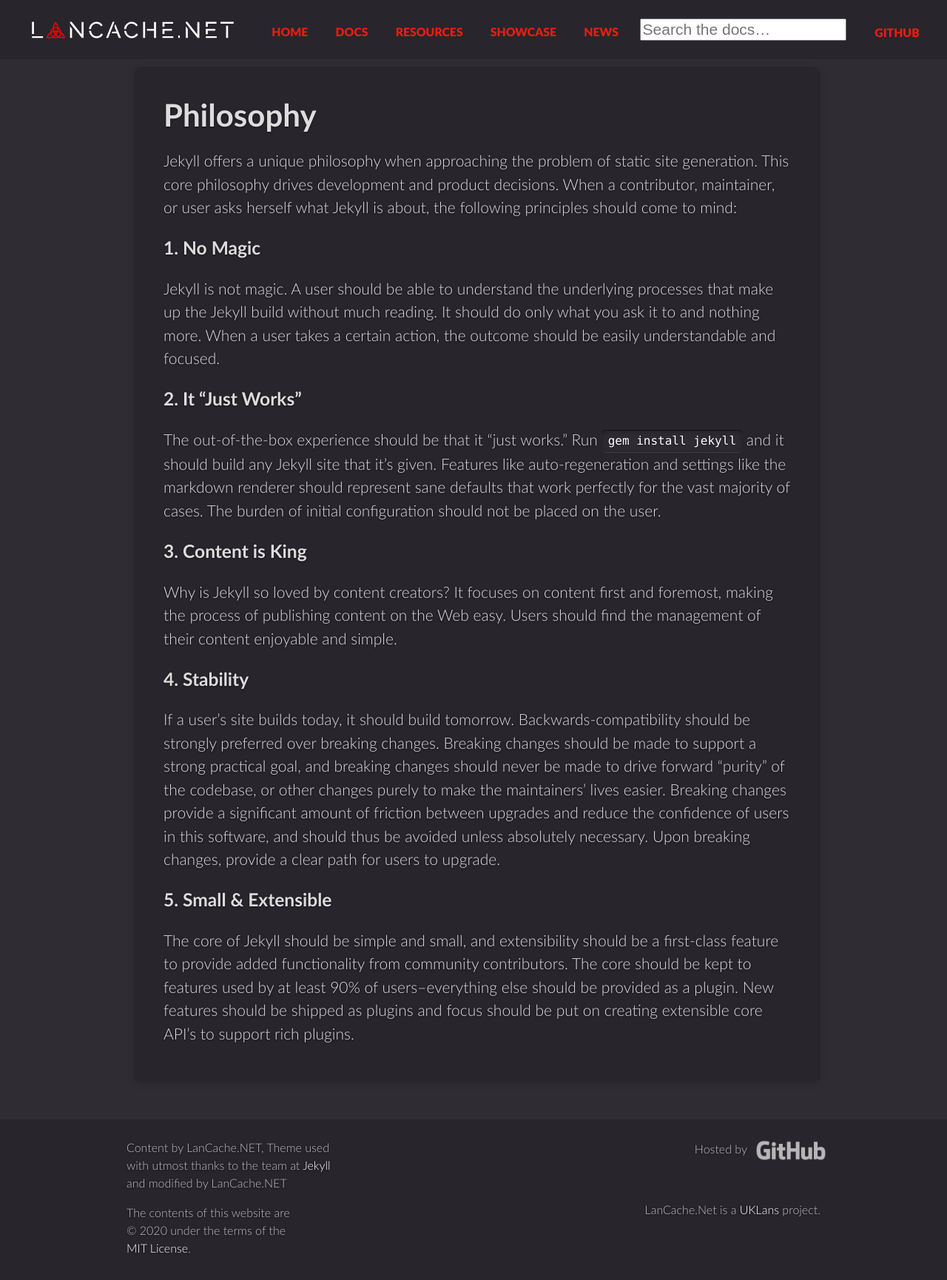
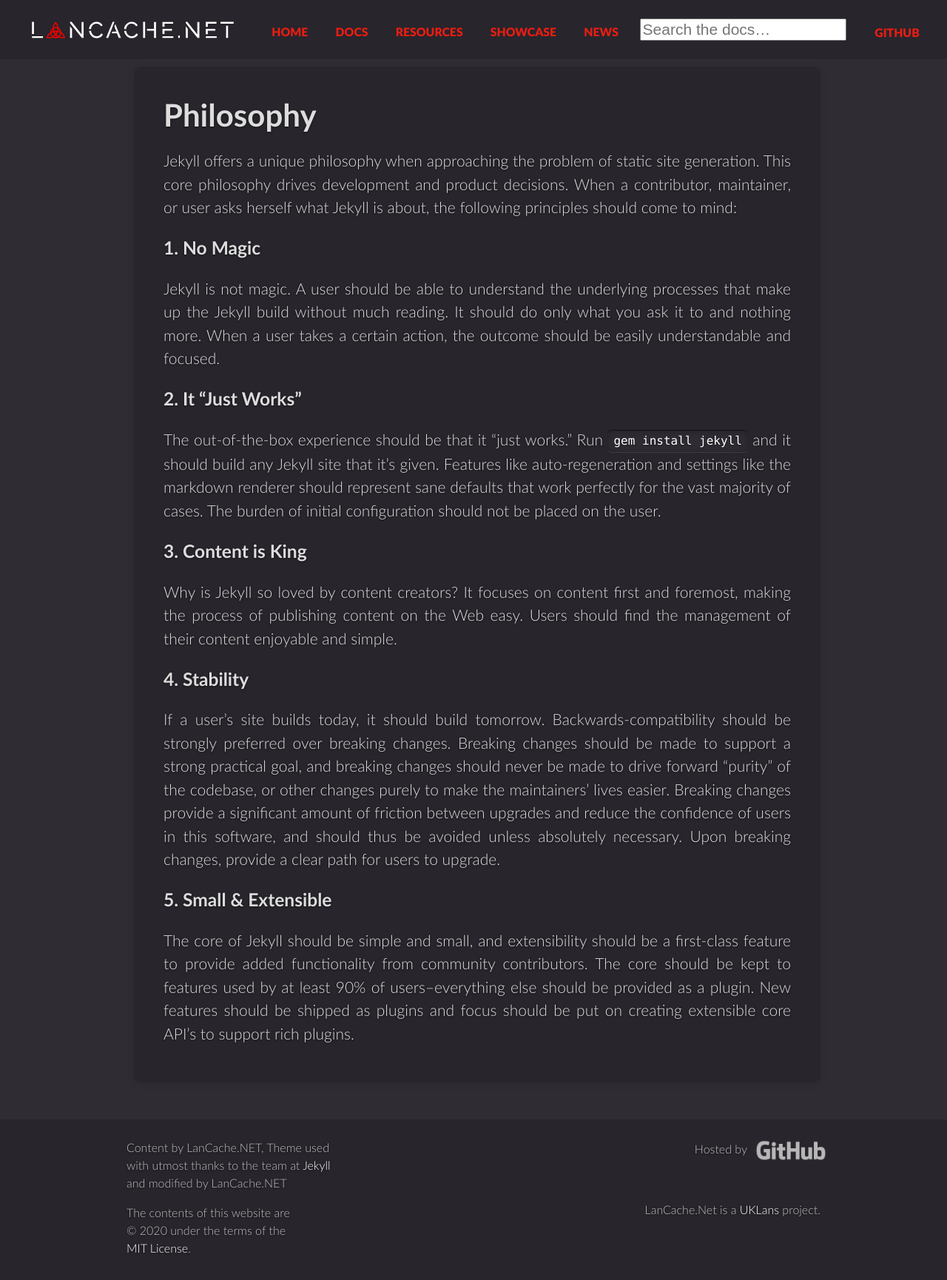
Before and after one commit to lancachenet/lancachenet.github.io, a Jekyll site: the page built from pages/philosophy.md, in a window 1280 px wide. Shown: the whole page at 74% size. Built offline with Jekyll 4.4.1, drawn with Linux system fonts in a browser that asks for light colours; our own code applies the rules of GitHub Pages for plain Markdown files; comment, search, counter and statistics services are not loaded.

Commit message:
Justified things

```diff
--- a/_sass/_style.scss
+++ b/_sass/_style.scss
@@ -498,6 +498,9 @@
   article { min-height: 800px; }
 
   .content { padding: 0; }
+
+  p { text-align: justify; }
+  .code p { text-align: left; }
 }
 
 .section-nav {
@@ -670,6 +673,15 @@
   @include box-shadow(0 -1px 0 #2f2f2f);
 }
 
+.news {
+	p { text-align: justify; }
+	.code p { text-align: left; }
+}
+
+.standalone {
+	p { text-align: justify; }
+	.code p { text-align: left; }
+}
 /* Code Highlighting */
 
 
```
